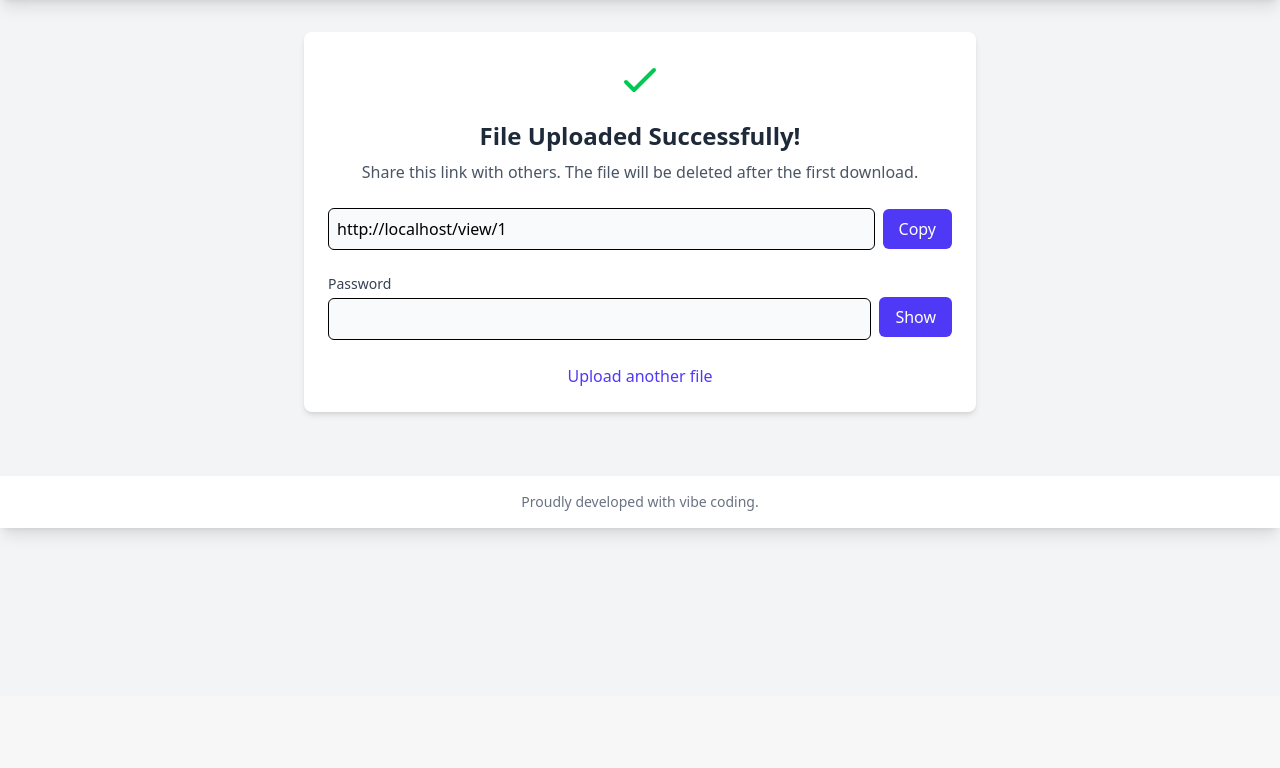
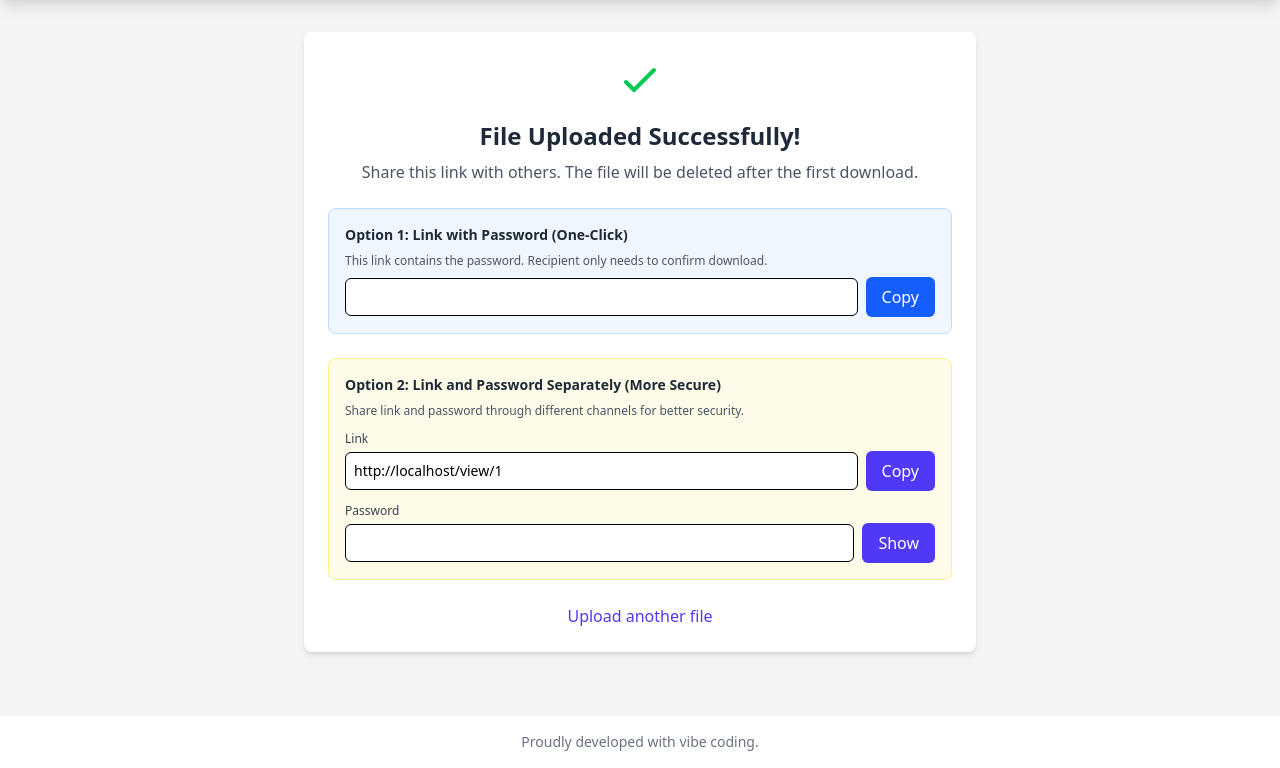
Before and after one commit to luprzybyl/buzzdrop, a Flask app: page /success/1 in a window 1280 px wide. Shown: the part 104-872 px from the top of the page. Before the commit the page ends 641 px from the top, so only its background shows below. Run offline with Flask 3, Linux system fonts and the light colour scheme; the visitor is signed in with stand-in values (Sample User, id 1).

Commit message:
feat: add password-in-URL sharing option for one-click downloads
- Added link with embedded password option for simplified recipient experience
- Implemented auto-fill of password from URL fragment on download page
- Reorganized success page to present two sharing options with security trade-off guidance

```diff
--- a/docker-compose.yml
+++ b/docker-compose.yml
@@ -1,4 +1,3 @@
-version: '3.8'
 services:
   buzzdrop:
     build: .
--- a/static/js/success.js
+++ b/static/js/success.js
@@ -11,6 +11,20 @@
     document.execCommand('copy');
 
     const button = shareLink.nextElementSibling;
+    const originalText = button.textContent;
+    button.textContent = 'Copied!';
+    setTimeout(() => {
+        button.textContent = originalText;
+    }, 2000);
+}
+
+// Copy the share link with password to clipboard
+function copyLinkWithPassword() {
+    const shareLinkWithPassword = document.getElementById('share-link-with-password');
+    shareLinkWithPassword.select();
+    document.execCommand('copy');
+
+    const button = shareLinkWithPassword.nextElementSibling;
     const originalText = button.textContent;
     button.textContent = 'Copied!';
     setTimeout(() => {
@@ -41,6 +55,12 @@
     const pwd = sessionStorage.getItem('uploadPassword');
     if (pwd) {
         document.getElementById('password-display').value = pwd;
+
+        // Generate link with password in URL fragment
+        const shareLink = document.getElementById('share-link').value;
+        const linkWithPassword = shareLink + '#' + encodeURIComponent(pwd);
+        document.getElementById('share-link-with-password').value = linkWithPassword;
+
         sessionStorage.removeItem('uploadPassword');
     }
 });
--- a/templates/success.html
+++ b/templates/success.html
@@ -11,22 +11,39 @@
             <p class="mt-2 text-gray-600">Share this link with others. The file will be deleted after the first download.</p>
         </div>
 
-        <div class="mt-6">
+        <div class="mt-6 p-4 bg-blue-50 rounded-lg border border-blue-200">
+            <h3 class="text-sm font-semibold text-gray-800 mb-2">Option 1: Link with Password (One-Click)</h3>
+            <p class="text-xs text-gray-600 mb-2">This link contains the password. Recipient only needs to confirm download.</p>
             <div class="flex items-center space-x-2">
-                <input type="text" value="{{ share_link }}" readonly class="flex-1 p-2 border rounded-md bg-gray-50" id="share-link">
-                <button onclick="copyLink()" class="bg-indigo-600 text-white px-4 py-2 rounded-md hover:bg-indigo-700 focus:outline-none focus:ring-2 focus:ring-indigo-500 focus:ring-offset-2">
+                <input type="text" id="share-link-with-password" readonly class="flex-1 p-2 border rounded-md bg-white text-sm" value="">
+                <button onclick="copyLinkWithPassword()" class="bg-blue-600 text-white px-4 py-2 rounded-md hover:bg-blue-700 focus:outline-none focus:ring-2 focus:ring-blue-500 focus:ring-offset-2">
                     Copy
                 </button>
             </div>
         </div>
 
-        <div class="mt-6">
-            <label class="block text-sm font-medium text-gray-700">Password</label>
-            <div class="flex items-center space-x-2">
-                <input type="password" id="password-display" readonly class="flex-1 mt-1 p-2 border rounded-md bg-gray-50">
-                <button id="toggle-password" onclick="togglePasswordVisibility()" class="bg-indigo-600 text-white px-4 py-2 rounded-md hover:bg-indigo-700 focus:outline-none focus:ring-2 focus:ring-indigo-500 focus:ring-offset-2">
-                    Show
-                </button>
+        <div class="mt-6 p-4 bg-yellow-50 rounded-lg border border-yellow-200">
+            <h3 class="text-sm font-semibold text-gray-800 mb-2">Option 2: Link and Password Separately (More Secure)</h3>
+            <p class="text-xs text-gray-600 mb-2">Share link and password through different channels for better security.</p>
+
+            <div class="mt-3">
+                <label class="block text-xs font-medium text-gray-700 mb-1">Link</label>
+                <div class="flex items-center space-x-2">
+                    <input type="text" value="{{ share_link }}" readonly class="flex-1 p-2 border rounded-md bg-white text-sm" id="share-link">
+                    <button onclick="copyLink()" class="bg-indigo-600 text-white px-4 py-2 rounded-md hover:bg-indigo-700 focus:outline-none focus:ring-2 focus:ring-indigo-500 focus:ring-offset-2">
+                        Copy
+                    </button>
+                </div>
+            </div>
+
+            <div class="mt-3">
+                <label class="block text-xs font-medium text-gray-700 mb-1">Password</label>
+                <div class="flex items-center space-x-2">
+                    <input type="password" id="password-display" readonly class="flex-1 p-2 border rounded-md bg-white text-sm">
+                    <button id="toggle-password" onclick="togglePasswordVisibility()" class="bg-indigo-600 text-white px-4 py-2 rounded-md hover:bg-indigo-700 focus:outline-none focus:ring-2 focus:ring-indigo-500 focus:ring-offset-2">
+                        Show
+                    </button>
+                </div>
             </div>
         </div>
 
```
Also changed, not shown: static/js/view.js (+14 -0 lines), templates/confirm_download.html (+9 -0 lines), templates/view.html (+5 -3 lines).
